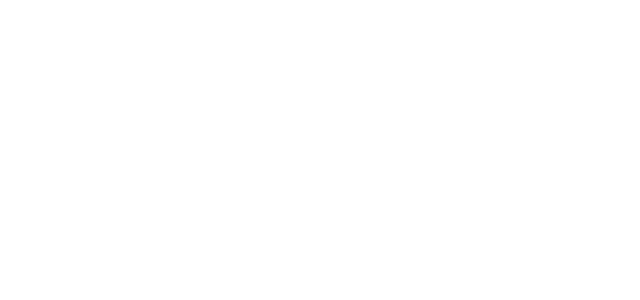
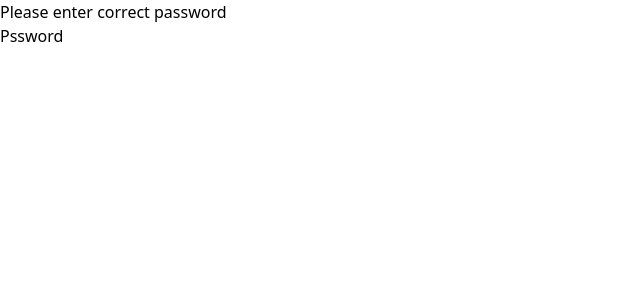
Before and after one commit to Erfan-taheri/Form-with-naughty-button, a React (Vite) app: page / in a window 1280 px wide. Shown: the top 300 px of the page, without its empty margins (0-640 px from the left). Built offline with nearby package versions, Linux system fonts and the light colour scheme.

Commit message:
Compelete structure and connent password component to our App.jsx

```diff
--- a/src/App.jsx
+++ b/src/App.jsx
@@ -1,6 +1,8 @@
+import { Password } from "./component/Password";
 function App() {
   return (
     <>
+    <Password/>
     </>
   );
 }
--- a/src/component/Password.jsx
+++ b/src/component/Password.jsx
@@ -3,8 +3,8 @@ export function Password(){
         <>
         <h1>Please enter correct password</h1>
         <form action="#" method="post">
-
-
+        <label htmlFor="password">Pssword</label>
+        <input type="password" name="password" id="password" />
         </form>
         </>
     )
```
